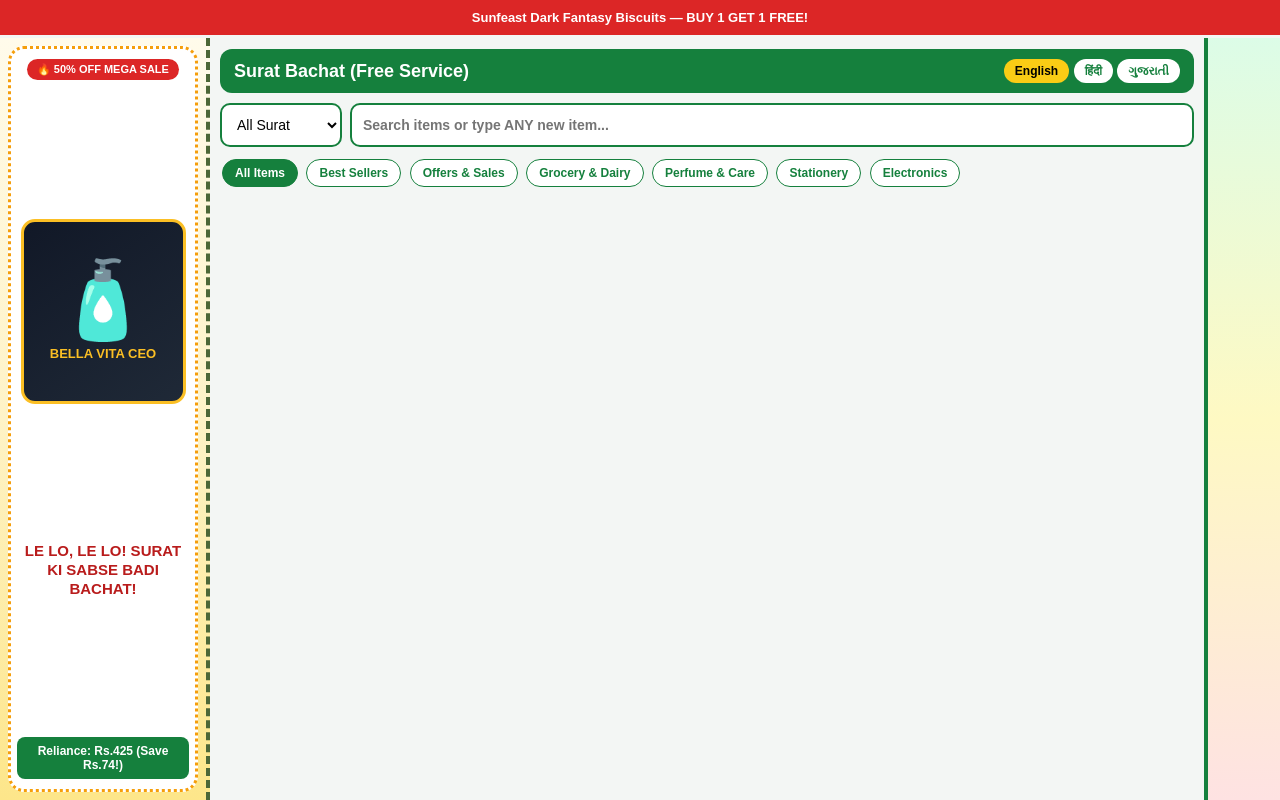
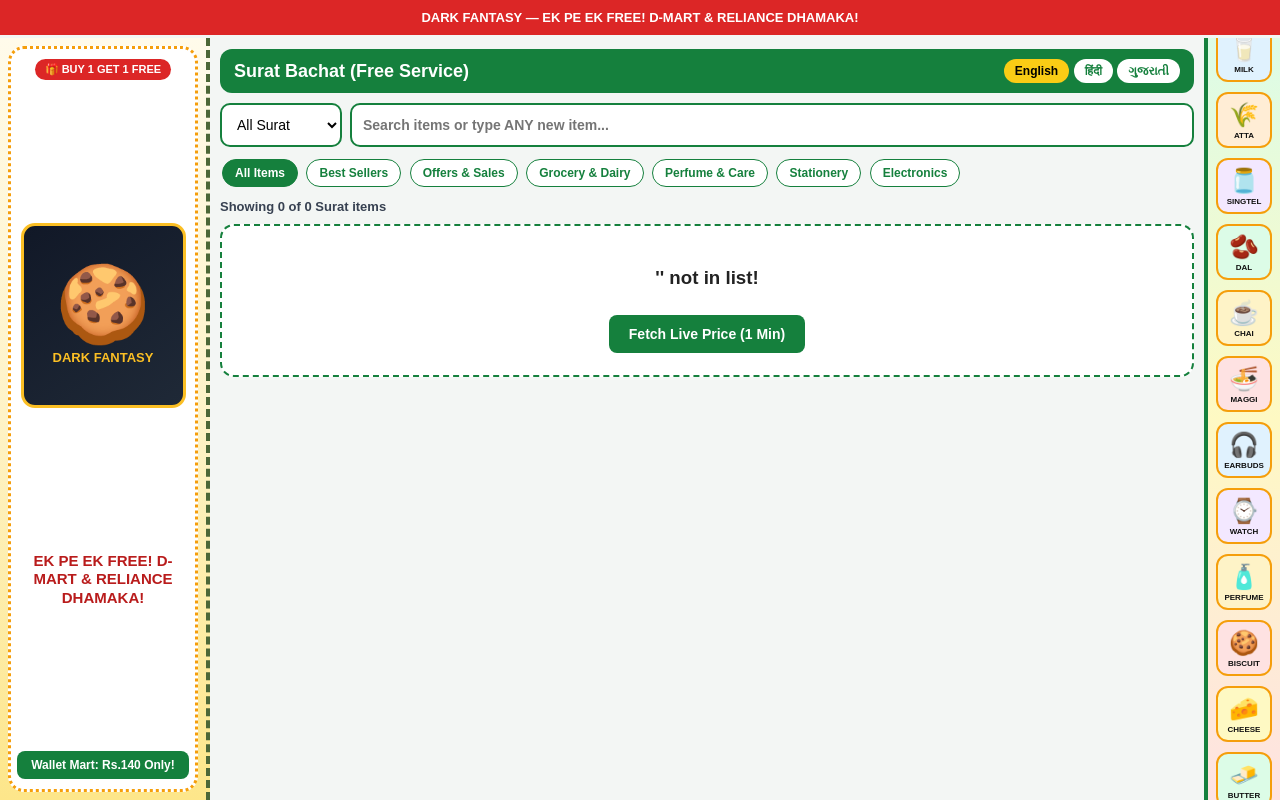
Before and after one commit to suratbachat/Surat-2026, a plain HTML site: page index.html in a window 1280 px wide. Drawn offline with Linux system fonts and the light colour scheme.

Commit message:
Update index.html

```diff
--- a/index.html
+++ b/index.html
@@ -35,10 +35,10 @@
 .best{border:2px solid #16a34a;background:#ecfdf5;font-weight:bold;color:#15803d}.b-lbl{background:#16a34a;color:#fff;font-size:9px;padding:1px 5px;border-radius:4px;display:inline-block;margin-bottom:2px}
 .req-box{background:#fff;padding:22px;border-radius:14px;text-align:center;border:2px dashed #15803d}.req-btn{background:#15803d;color:#fff;border:none;padding:11px 20px;border-radius:8px;font-weight:bold;cursor:pointer;font-size:14px;margin-top:8px}
 .p-wrap{width:100%;max-width:320px;height:12px;background:#dcfce7;border-radius:10px;margin:10px auto;overflow:hidden;border:1px solid #15803d}.p-bar{height:100%;width:0%;background:#15803d;transition:width 1s linear}
-@media(max-width:700px){.left-doodle{width:115px;padding:4px}.d-bigpic{width:92px;height:105px}.d-bigpic .ico{font-size:44px}.d-catchy{font-size:11px}.right-rail{width:48px}.rail-box{width:36px;height:36px;font-size:16px}.main{margin:10px 52px 10px 119px}}
 </style>
 </head>
-<body>
+
+  <body>
 <div class="top-red" id="rBan">Sunfeast Dark Fantasy Biscuits — BUY 1 GET 1 FREE!</div>
 <div class="left-doodle" onclick="jumpDeal()">
   <div class="d-frame">
@@ -88,7 +88,13 @@ var rD=[{i:"🧴",l:"PERFUME",bg:"#fef3c7"},{i:"🍪",l:"BISCUIT",bg:"#fee2e2"},
 var rh="";for(var r=0;r<24;r++){var it=rD[r%12];rh+="<div class='rail-box' style='background:"+it.bg+"'>"+it.i+"<span>"+it.l+"</span></div>";}
 document.getElementById("rRail").innerHTML=rh;
 var curC="All",tmr=null,db=window.SURAT_DB||[],ext=[];
-try{ext=JSON.parse(localStorage.getItem("surat_v10")||"[]");}catch(e){}
+try{ext=JSON.parse(localStorage.getItem("surat_v11")||"[]");}catch(e){}
 db=ext.concat(db);
 function setL(l,b){var bs=document.getElementsByClassName("l-btn");for(var i=0;i<bs.length;i++)bs[i].classList.remove("active");b.classList.add("active");document.getElementById("t1").innerText=l==='hi'?"\u0938\u0942\u0930\u0924 \u092c\u091a\u0924 (\u092b\u094d\u0930\u0940 \u0938\u0947\u0935\u093e)":l==='gu'?"\u0ab8\u0ac1\u0ab0\u0aa4 \u0aac\u0a9a\u0aa4 (\u0aab\u0acd\u0ab0\u0ac0 \u0ab8\u0ac7\u0ab5\u0abe)":"Surat Bachat (Free Service)";}
 function setC(c,b){curC=c;var bs=document.getElementsByClassName("c-btn");for(var i=0;i<bs.length;i++)bs[i].classList.remove("active");b.classList.add("active");render();}
+function startFetch(nm){if(tmr)clearInterval(tmr);var sec=60;document.getElementById("reqSt").innerHTML="<h3 style='color:#15803d'>Scanning 6 Stores for '"+nm+"'...</h3><div class='p-wrap'><div class='p-bar' id='pB'></div></div><b id='tC' style='color:#dc2626'>60s remaining...</b>";tmr=setInterval(function(){sec--;if(document.getElementById("pB"))document.getElementById("pB").style.width=Math.round(((60-sec)/60)*100)+"%";if(document.getElementById("tC"))document.getElementById("tC").innerText=sec+"s remaining...";if(sec<=0){clearInterval(tmr);var b=85+(nm.length*8);var ni={n:nm+" (Live Pack)",c:"Grocery",o:"JUST ADDED",bs:1,d:b-4,r:b,s:b-2,w:b-3,b:b+6,z:b+5};db.unshift(ni);ext.unshift(ni);try{localStorage.setItem("surat_v11",JSON.stringify(ext));}catch(e){}render();}},1000);}
+function render(){var q=document.getElementById("sBox").value.toLowerCase(),h="",cnt=0,stN=["D-Mart","Reliance","Star Bazaar","Wallet Mart","Blinkit","Zepto"];for(var i=0;i<db.length;i++){var x=db[i],okC=(curC==="All")||(curC==="Best"&&x.bs===1)||(curC==="Offer"&&x.o!=="")||(x.c===curC);if(okC&&x.n.toLowerCase().indexOf(q)!==-1){cnt++;var arr=[x.d,x.r,x.s,x.w,x.b,x.z],mn=Math.min.apply(null,arr),sh="";for(var j=0;j<6;j++){var isB=(arr[j]===mn);sh+="<div class='st "+(isB?"best":"")+"'>"+(isB?"<div class='b-lbl'>BEST</div>":"")+"<div>"+stN[j]+"</div><div><b>Rs."+arr[j]+"</b></div></div>";}var tg="<span class='tag'>"+x.c+"</span>"+(x.bs===1?"<span class='tag t-bs'>★ BEST SELLER</span>":"")+(x.o!==""?"<span class='tag t-off'>"+x.o+"</span>":"");h+="<div class='card'><div class='c-top'><div class='p-pic' style='background:#fef3c7'>🛍️<span>ITEM</span></div><div><span class='p-title'>"+x.n+"</span>"+tg+"</div></div><div class='grid'>"+sh+"</div></div>";}}document.getElementById("cBar").innerText="Showing "+cnt+" of "+db.length+" Surat items";if(h===""){var rq=document.getElementById("sBox").value;h="<div class='req-box' id='reqSt'><h3>'"+rq+"' not in list!</h3><button class='req-btn' onclick=\"startFetch('"+rq.replace(/'/g,"")+"')\">Fetch Live Price (1 Min)</button></div>";}document.getElementById("out").innerHTML=h;}
+render();
+</script>
+</body>
+</html>
```
